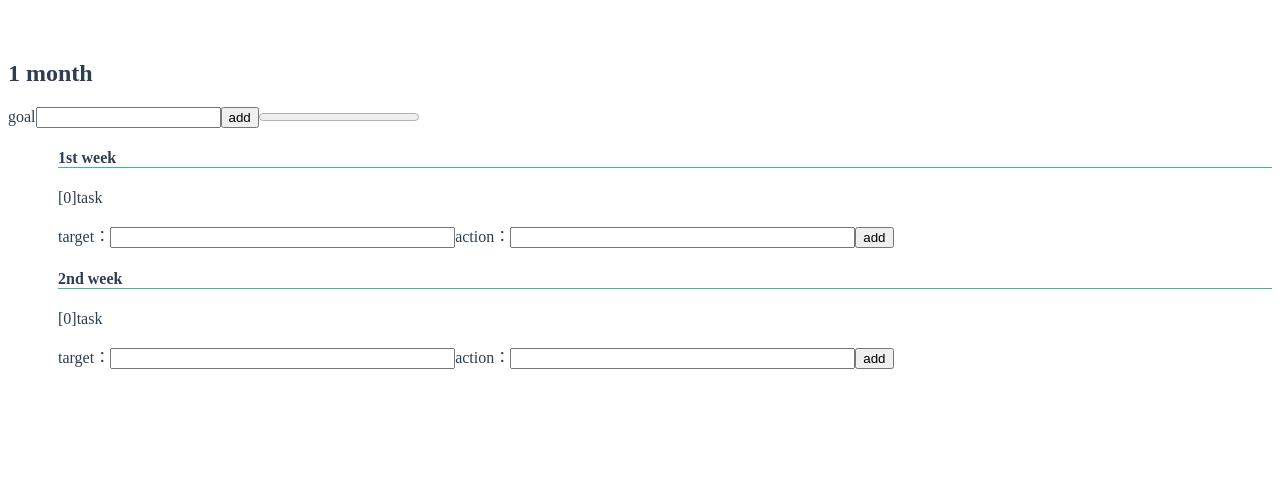
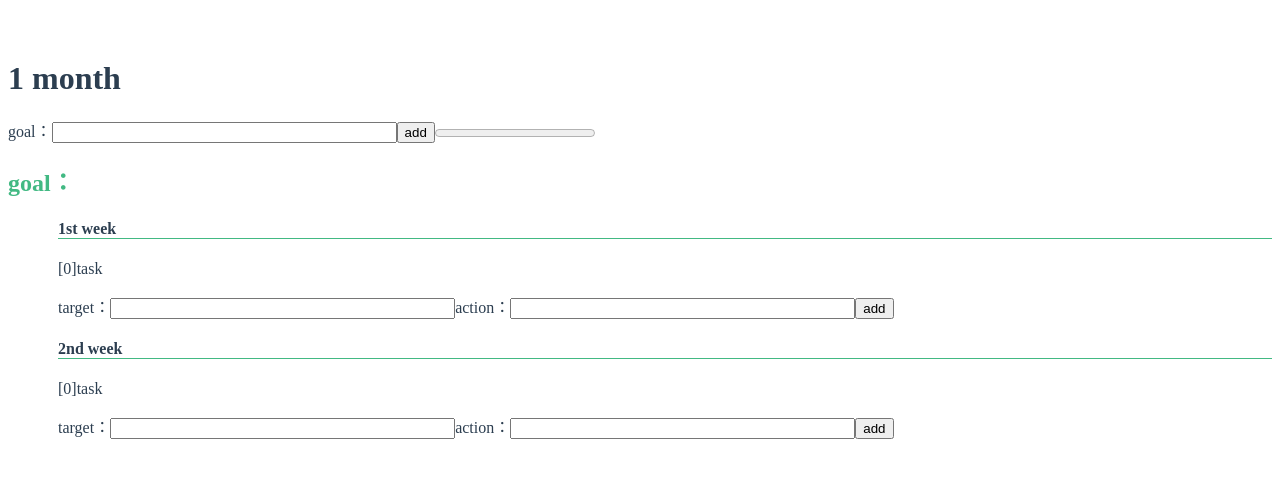
Before and after one commit to mizutaki/playground_2017, a Vue app in the folder 04/vue-cli-example/: page / in a window 1280 px wide. Shown: the top 478 px of the page. Built offline with nearby package versions, Linux system fonts and the light colour scheme.

Commit message:
Work in progress2.

```diff
--- a/04/vue-cli-example/src/App.vue
+++ b/04/vue-cli-example/src/App.vue
@@ -1,7 +1,7 @@
 <template>
   <div id="app">
     <div id="app-1">
-      <GoalForm></GoalForm>
+      <GoalForm ></GoalForm>
       <InputForm v-bind:storageKey="'1week-tasks'" v-bind:title="'1st week'"></InputForm>
       <InputForm v-bind:storageKey="'2week-tasks'" v-bind:title="'2nd week'"></InputForm>
     </div>
--- a/04/vue-cli-example/src/components/GoalForm.vue
+++ b/04/vue-cli-example/src/components/GoalForm.vue
@@ -1,25 +1,26 @@
 <template>
   <div class="goal">
-    <h2>1 month</h2>
-    <label for="">goal<input type="text" /></label>
-    <input type="button" value="add" />
+    <h1>1 month</h1>
+    <label for="">goal：<input v-model="inputGoal" type="text" size="40" /></label>
+    <button v-on:click="add">add</button>
     <progress value="0" max="100">0%</progress>
+    <h2>goal：{{ goal }}</h2>
   </div>
 </template>
 
 <script>
 export default {
   props: [
-    'task',
-    'index',
-    'isDone',
-    'isTargetEdit',
-    'isActionEdit',
-    'deleteText'
+    'inputGoal'
   ],
   data: function () {
     return {
-      taskList: []
+      goal: ''
+    }
+  },
+  methods: {
+    add: function () {
+      this.goal = this.inputGoal
     }
   }
 }
@@ -27,5 +28,7 @@ export default {
 
 <!-- Add "scoped" attribute to limit CSS to this component only -->
 <style scoped>
-
+h2 {
+  color: #42b983;
+}
 </style>
--- a/04/vue-cli-example/src/components/InputForm.vue
+++ b/04/vue-cli-example/src/components/InputForm.vue
@@ -63,7 +63,6 @@ export default {
   watch: {
     taskList: function (tasks) {
       storage.save(this.storageKey, tasks)
-      this.totalTask += 1
     }
   },
   methods: {
@@ -72,6 +71,7 @@ export default {
       console.log(this.action)
       console.log(event)
       this.index += 1
+      this.totalTask += 1
       this.taskList.push({
         id: this.index,
         targetText: this.target,
@@ -85,6 +85,7 @@ export default {
       this.taskList = this.taskList.filter(function (task) {
         return task.id !== id
       })
+      this.totalTask = this.taskList.length
     },
     toggle: function () {
       this.open = !this.open
```
